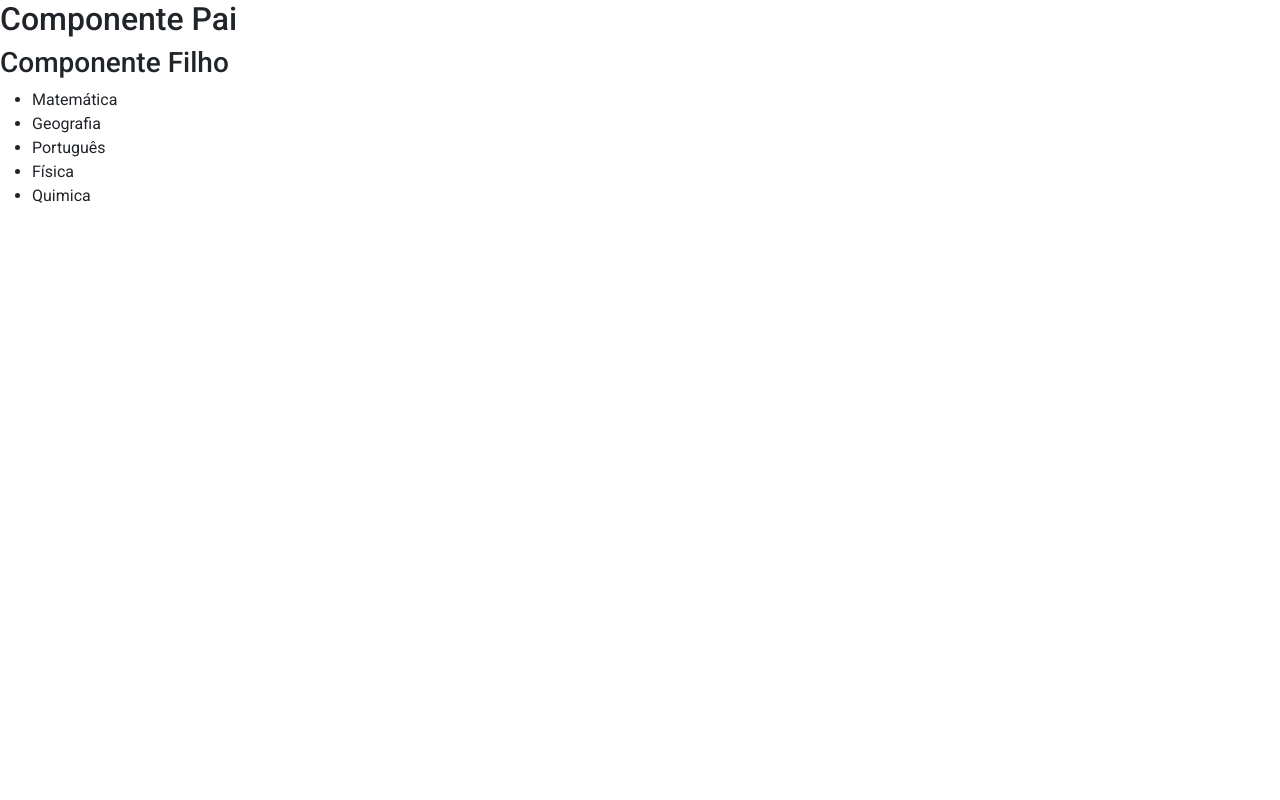
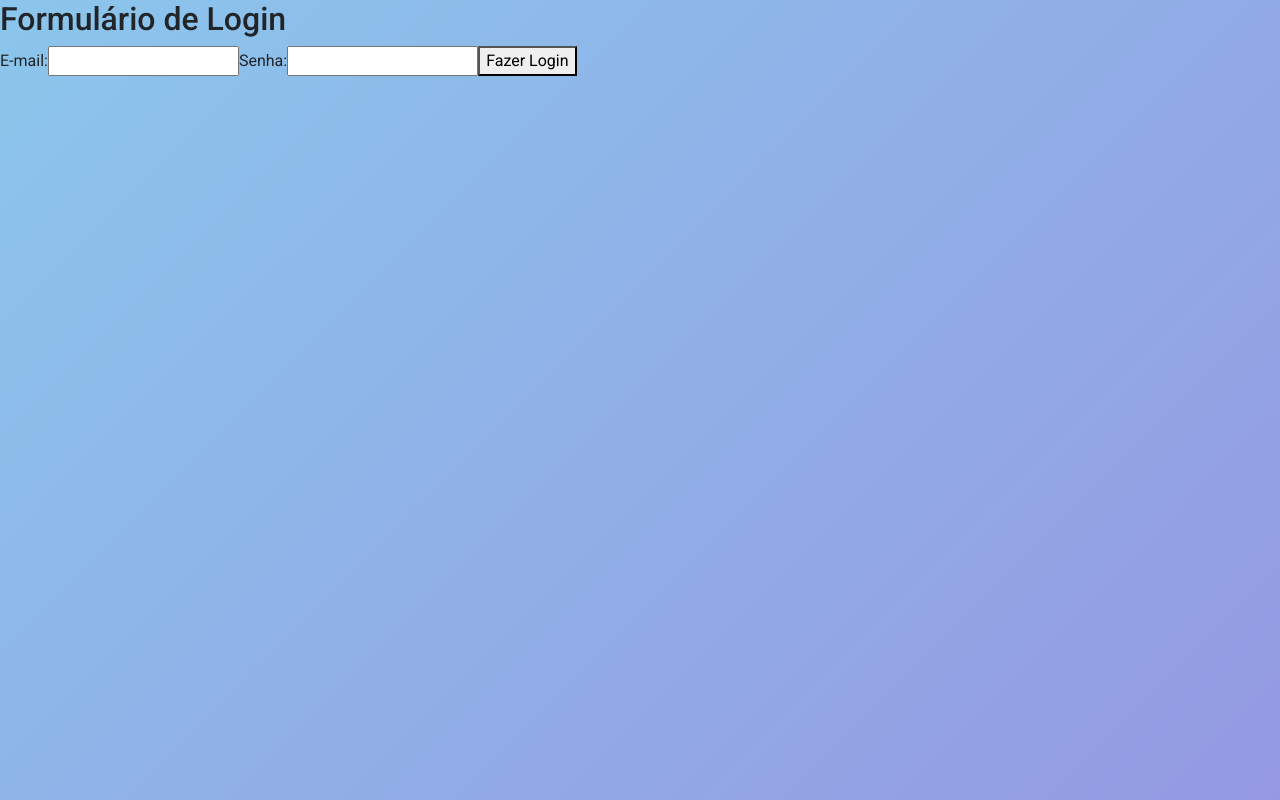
Before and after one commit to RGB-Keys/FrameworkAv2, an Angular app in the folder projeto_final_garrido/: page /login in a window 1280 px wide. Before the commit this address led to /. Built offline with nearby package versions, Linux system fonts and the light colour scheme.

Commit message:
Exercício 7

```diff
--- a/projeto_final_garrido/src/app/app.component.html
+++ b/projeto_final_garrido/src/app/app.component.html
@@ -1,2 +1 @@
-<app-componente-pai></app-componente-pai>
 <router-outlet></router-outlet>
--- a/projeto_final_garrido/src/app/app.module.ts
+++ b/projeto_final_garrido/src/app/app.module.ts
@@ -15,6 +15,8 @@ import { DadosAlunosComponent } from './dados-alunos/dados-alunos.component';
 import { ControleAcessoComponent } from './controle-acesso/controle-acesso.component';
 import { ComponentePaiComponent } from './componente-pai/componente-pai.component';
 import { ComponenteFilhoComponent } from './componente-filho/componente-filho.component';
+import { FormLoginComponent } from './form-login/form-login.component';
+import { AreaLogadaComponent } from './area-logada/area-logada.component';
 
 @NgModule({
   declarations: [
@@ -25,7 +27,9 @@ import { ComponenteFilhoComponent } from './componente-filho/componente-filho.co
     DadosAlunosComponent,
     ControleAcessoComponent,
     ComponentePaiComponent,
-    ComponenteFilhoComponent
+    ComponenteFilhoComponent,
+    FormLoginComponent,
+    AreaLogadaComponent
   ],
   imports: [
     BrowserModule,
--- /dev/null
+++ b/projeto_final_garrido/src/app/area-logada/area-logada.component.ts
@@ -0,0 +1,15 @@
+import { Component, Input } from '@angular/core';
+
+@Component({
+  selector: 'app-area-logada',
+  template: `
+  <div *ngIf="usuarioAutenticado">
+    <p>Bem-vindo! E-mail: {{ email }}</p>
+  </div>
+`,
+  styleUrls: ['./area-logada.component.css']
+})
+export class AreaLogadaComponent {
+  @Input() usuarioAutenticado: boolean = false;
+  @Input() email: string = '';
+}
--- /dev/null
+++ b/projeto_final_garrido/src/app/form-login/form-login.component.css
@@ -0,0 +1,21 @@
+h2 {
+    color: #333;
+  }
+
+  div {
+    margin: 20px;
+    padding: 10px;
+    border: 1px solid #ddd;
+  }
+
+  button {
+    padding: 8px;
+    background-color: #4caf50;
+    color: #fff;
+    border: none;
+    cursor: pointer;
+  }
+
+  button:hover {
+    background-color: #45a049;
+  }
--- /dev/null
+++ b/projeto_final_garrido/src/app/form-login/form-login.component.ts
@@ -0,0 +1,40 @@
+import { Component, OnInit } from '@angular/core';
+
+@Component({
+  selector: 'app-form-login',
+  template: `
+    <div *ngIf="!usuarioAutenticado; else areaLogada">
+      <h2>Formulário de Login</h2>
+      <label for="email">E-mail:</label>
+      <input type="email" id="email" [(ngModel)]="email" />
+
+      <label for="senha">Senha:</label>
+      <input type="password" id="senha" [(ngModel)]="senha" />
+
+      <button (click)="validar()">Fazer Login</button>
+    </div>
+
+    <ng-template #areaLogada>
+      <app-area-logada [usuarioAutenticado]="usuarioAutenticado" [email]="email"></app-area-logada>
+    </ng-template>
+  `,
+})
+
+
+export class FormLoginComponent {
+
+  usuarioAutenticado: boolean = false;
+  email: string = '';
+  senha: string = '';
+
+  validar(){
+    const validacao = this.email != '' && this.senha != '';
+
+    if(validacao){
+      this.usuarioAutenticado = true;
+    } else {
+      this.usuarioAutenticado = false;
+    }
+  }
+
+}
--- a/projeto_final_garrido/src/styles.css
+++ b/projeto_final_garrido/src/styles.css
@@ -1,4 +1,13 @@
 /* You can add global styles to this file, and also import other style files */
 
 html, body { height: 100%; }
-body { margin: 0; font-family: Roboto, "Helvetica Neue", sans-serif; }
+body {
+    margin: 0;
+     font-family: Roboto,
+     "Helvetica Neue",
+     sans-serif;
+    background-color: #8BC6EC;
+    background-image: linear-gradient(135deg, #8BC6EC 0%, #9599E2 100%);
+    background-repeat: no-repeat;
+    background-attachment: fixed;
+ }
```
Also changed, not shown: projeto_final_garrido/src/app/app-routing.module.ts (+6 -1 lines), projeto_final_garrido/src/app/area-logada/area-logada.component.css (added), projeto_final_garrido/src/app/area-logada/area-logada.component.html (added), projeto_final_garrido/src/app/form-login/form-login.component.html (added), 2 other files (tests, documents, lock files or other folders).
